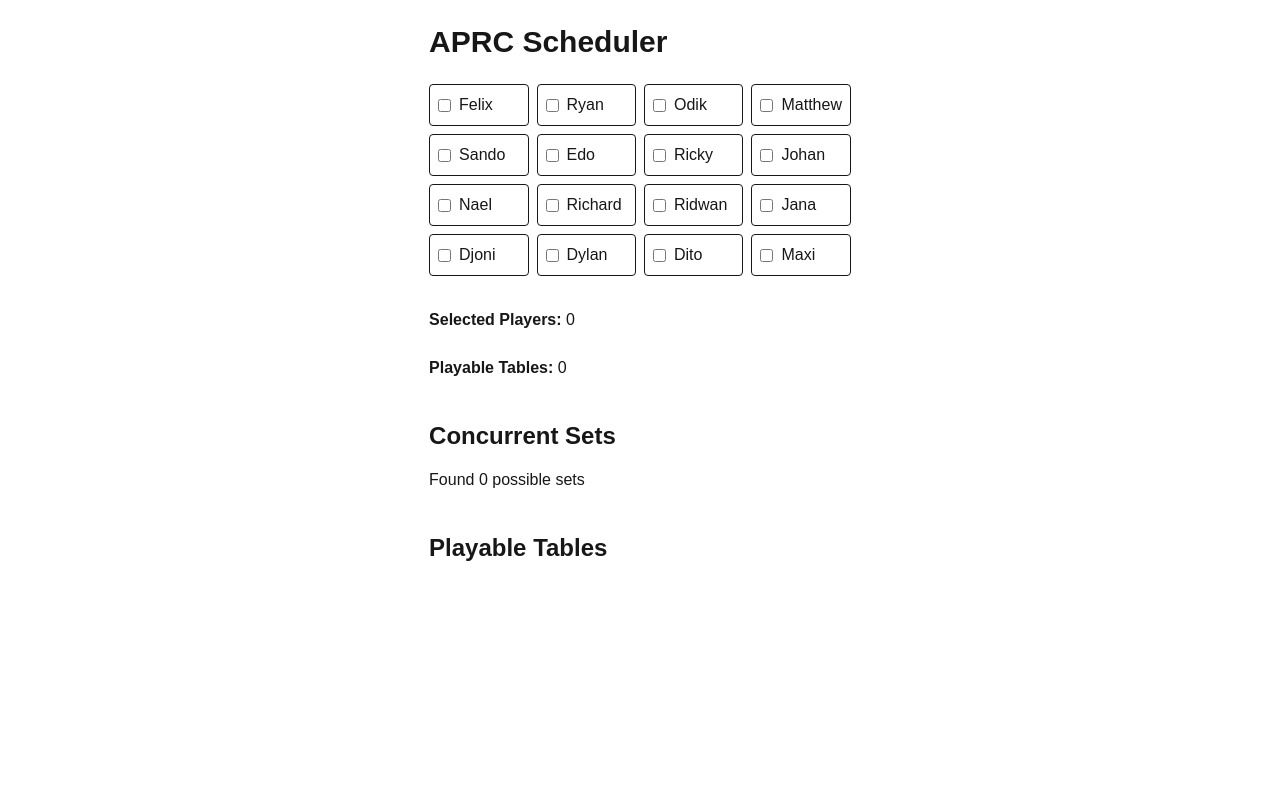
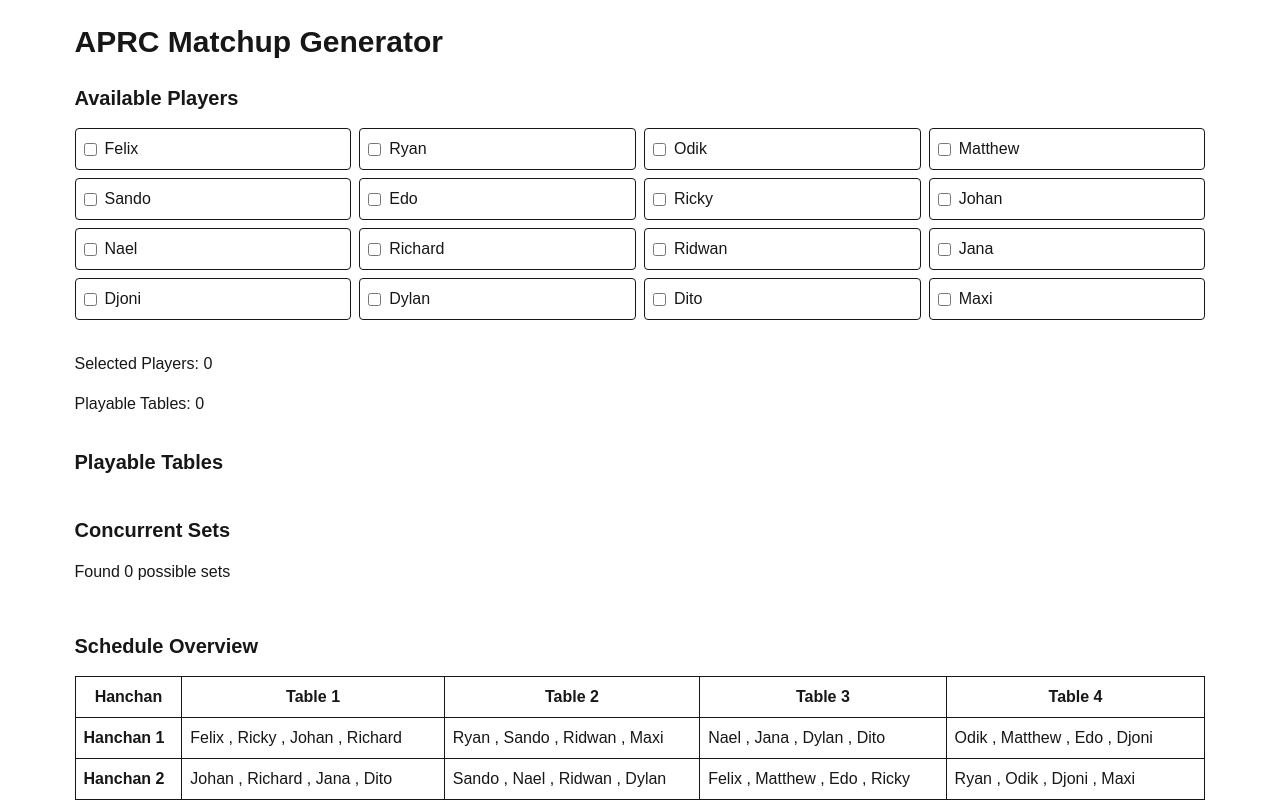
Before and after one commit to whitesn/aprc-matchup-generator, a Next.js app: page / in a window 1280 px wide. Shown: the top 800 px of the page. Built offline with nearby package versions, Linux system fonts and the light colour scheme.

Commit message:
Added finished matches to be excluded from search results

```diff
--- a/app/page.tsx
+++ b/app/page.tsx
@@ -1,7 +1,7 @@
 "use client";
 
 import { useEffect, useMemo, useState } from "react";
-import { ScheduleData } from "@/models/schedules";
+import { ScheduleData, CompletedData } from "@/models/schedules";
 
 type PlayableTable = {
   hanchanId: number;
@@ -10,40 +10,71 @@ type PlayableTable = {
 };
 
 export default function Home() {
-  const [data, setData] = useState<ScheduleData | null>(null);
+  const [scheduleData, setScheduleData] = useState<ScheduleData | null>(null);
+
+  const [completedData, setCompletedData] = useState<CompletedData | null>(
+    null,
+  );
+
   const [selectedPlayers, setSelectedPlayers] = useState<number[]>([]);
 
   useEffect(() => {
-    fetch("/schedules.json")
-      .then((res) => res.json())
-      .then((json: ScheduleData) => {
-        setData(json);
+    Promise.all([
+      fetch("/schedules.json").then((r) => r.json()),
+      fetch("/completed.json").then((r) => r.json()),
+    ]).then(([schedule, completed]) => {
+      setScheduleData(schedule);
+      setCompletedData(completed);
     });
   }, []);
 
   const participantMap = useMemo(() => {
-    if (!data) return {};
+    if (!scheduleData) return {};
 
     return Object.fromEntries(
-      data.participants.map((p) => [p.id, p.name]),
+      scheduleData.participants.map((p) => [p.id, p.name]),
     ) as Record<number, string>;
-  }, [data]);
+  }, [scheduleData]);
+
+  const completedLookup = useMemo(() => {
+    const lookup = new Set<string>();
+
+    if (!completedData) {
+      return lookup;
+    }
+
+    completedData.hanchans.forEach((h) => {
+      h.tables.forEach((tableNo) => {
+        lookup.add(`${h.id}-${tableNo}`);
+      });
+    });
+
+    return lookup;
+  }, [completedData]);
 
   const playableTables = useMemo<PlayableTable[]>(() => {
-    if (!data) return [];
+    if (!scheduleData) return [];
 
-    return data.hanchans.flatMap((hanchan) =>
+    return scheduleData.hanchans.flatMap((hanchan) =>
       hanchan.tables
         .map((table, index) => ({
           hanchanId: hanchan.id,
           tableNo: index + 1,
           players: table,
         }))
-        .filter((table) =>
-          table.players.every((playerId) => selectedPlayers.includes(playerId)),
-        ),
+        .filter((table) => {
+          const playable = table.players.every((playerId) =>
+            selectedPlayers.includes(playerId),
           );
-  }, [data, selectedPlayers]);
+
+          const completed = completedLookup.has(
+            `${table.hanchanId}-${table.tableNo}`,
+          );
+
+          return playable && !completed;
+        }),
+    );
+  }, [scheduleData, selectedPlayers, completedLookup]);
 
   const concurrentSets = useMemo(() => {
     const tablesNeeded = Math.floor(selectedPlayers.length / 4);
@@ -83,26 +114,62 @@ export default function Home() {
 
     backtrack(0, []);
 
-    return results;
-  }, [playableTables, selectedPlayers]);
+    return results.slice(0, 100);
+  }, [playableTables, selectedPlayers.length]);
 
-  if (!data) {
-    return (
-      <main className="p-6">
-        <div>Loading schedules...</div>
-      </main>
+  const playerMatchCounts = useMemo(() => {
+    if (!scheduleData) return [];
+
+    const counts = new Map<number, number>();
+
+    scheduleData.participants.forEach((p) => {
+      counts.set(p.id, 0);
+    });
+
+    scheduleData.hanchans.forEach((hanchan) => {
+      hanchan.tables.forEach((table, index) => {
+        const tableNo = index + 1;
+
+        const isCompleted = completedLookup.has(`${hanchan.id}-${tableNo}`);
+
+        if (!isCompleted) {
+          return;
+        }
+
+        table.forEach((playerId) => {
+          counts.set(playerId, (counts.get(playerId) ?? 0) + 1);
+        });
+      });
+    });
+
+    return [...counts.entries()]
+      .map(([playerId, matchCount]) => ({
+        playerId,
+        playerName: participantMap[playerId],
+        matchCount,
+      }))
+      .sort(
+        (a, b) =>
+          b.matchCount - a.matchCount ||
+          a.playerName.localeCompare(b.playerName),
       );
+  }, [scheduleData, completedLookup, participantMap]);
+
+  if (!scheduleData || !completedData) {
+    return <main className="p-6">Loading...</main>;
   }
 
   return (
-    <main className="p-6 max-w-6xl mx-auto">
-      <h1 className="text-3xl font-bold mb-6">APRC Scheduler</h1>
+    <main className="p-6 max-w-7xl mx-auto">
+      <h1 className="text-3xl font-bold mb-6">APRC Matchup Generator</h1>
+
+      <h2 className="text-xl font-semibold mb-4">Available Players</h2>
 
       <div className="grid grid-cols-2 md:grid-cols-4 gap-2 mb-8">
-        {data.participants.map((player) => (
+        {scheduleData.participants.map((player) => (
           <label
             key={player.id}
-            className="flex items-center gap-2 border rounded p-2"
+            className="border rounded p-2 flex items-center gap-2"
           >
             <input
               type="checkbox"
@@ -118,21 +185,37 @@ export default function Home() {
               }}
             />
 
-            <span>{player.name}</span>
+            {player.name}
           </label>
         ))}
       </div>
 
-      <div className="mb-6">
-        <strong>Selected Players:</strong> {selectedPlayers.length}
+      <div className="mb-4">Selected Players: {selectedPlayers.length}</div>
+
+      <div className="mb-8">Playable Tables: {playableTables.length}</div>
+
+      <h2 className="text-xl font-semibold mb-4">Playable Tables</h2>
+
+      <div className="space-y-3 mb-10">
+        {playableTables.map((table) => (
+          <div
+            key={`${table.hanchanId}-${table.tableNo}`}
+            className="border rounded p-4"
+          >
+            <div className="font-semibold">
+              Hanchan {table.hanchanId}
+              {" - "}
+              Table {table.tableNo}
             </div>
 
-      <div className="mb-4">
-        <strong>Playable Tables:</strong> {playableTables.length}
+            <div className="mt-2">
+              {table.players.map((id) => participantMap[id]).join(", ")}
+            </div>
+          </div>
+        ))}
       </div>
 
-      <div className="mt-10">
-        <h2 className="text-2xl font-bold mb-4">Concurrent Sets</h2>
+      <h2 className="text-xl font-semibold mb-4">Concurrent Sets</h2>
 
       <div className="mb-4">Found {concurrentSets.length} possible sets</div>
 
@@ -153,27 +236,74 @@ export default function Home() {
           </div>
         ))}
       </div>
+      <h2 className="text-xl font-semibold mt-12 mb-4">Schedule Overview</h2>
 
-        <div className="mt-10"></div>
-        <h2 className="text-2xl font-bold mb-4">Playable Tables</h2>
+      <div className="overflow-x-auto">
+        <table className="border-collapse border">
+          <thead>
+            <tr>
+              <th className="border p-2">Hanchan</th>
 
-        <div className="space-y-3">
-          {playableTables.map((table) => (
-            <div
-              key={`${table.hanchanId}-${table.tableNo}`}
-              className="border rounded p-4"
+              <th className="border p-2">Table 1</th>
+
+              <th className="border p-2">Table 2</th>
+
+              <th className="border p-2">Table 3</th>
+
+              <th className="border p-2">Table 4</th>
+            </tr>
+          </thead>
+
+          <tbody>
+            {scheduleData.hanchans.map((hanchan) => (
+              <tr key={hanchan.id}>
+                <td className="border p-2 font-bold">Hanchan {hanchan.id}</td>
+
+                {hanchan.tables.map((table, index) => {
+                  const tableNo = index + 1;
+
+                  const isCompleted = completedLookup.has(
+                    `${hanchan.id}-${tableNo}`,
+                  );
+
+                  return (
+                    <td
+                      key={tableNo}
+                      className={`border p-2 align-top ${
+                        isCompleted ? "bg-yellow-600" : ""
+                      }`}
                     >
-              <div className="font-semibold">
-                Hanchan {table.hanchanId} - Table {table.tableNo}
+                      {table
+                        .map((playerId) => `${participantMap[playerId]}`)
+                        .join(" , ")}
+                    </td>
+                  );
+                })}
+              </tr>
+            ))}
+          </tbody>
+        </table>
       </div>
+      <h2 className="text-xl font-semibold mt-12 mb-4">Player Match Counts</h2>
 
-              <div className="mt-2">
-                {table.players.map((id) => participantMap[id]).join(", ")}
-              </div>
-            </div>
+      <table className="border-collapse border w-full">
+        <thead>
+          <tr>
+            <th className="border p-2 text-left">Player</th>
+            <th className="border p-2 text-left">Match Count</th>
+          </tr>
+        </thead>
+
+        <tbody>
+          {playerMatchCounts.map((player) => (
+            <tr key={player.playerId}>
+              <td className="border p-2">{player.playerName}</td>
+
+              <td className="border p-2">{player.matchCount}</td>
+            </tr>
           ))}
-        </div>
-      </div>
+        </tbody>
+      </table>
     </main>
   );
 }
--- a/models/schedules.ts
+++ b/models/schedules.ts
@@ -12,3 +12,10 @@ export interface ScheduleData {
   participants: Participant[];
   hanchans: Hanchan[];
 }
+
+export interface CompletedData {
+  hanchans: {
+    id: number;
+    tables: number[];
+  }[];
+}
--- /dev/null
+++ b/public/completed.json
@@ -0,0 +1,54 @@
+{
+  "hanchans": [
+    { "id": 1, "tables": [] },
+    { "id": 2, "tables": [] },
+    { "id": 3, "tables": [3] },
+    { "id": 4, "tables": [] },
+    { "id": 5, "tables": [] },
+    { "id": 6, "tables": [3] },
+    { "id": 7, "tables": [3] },
+    { "id": 8, "tables": [3] },
+    { "id": 9, "tables": [] },
+    { "id": 10, "tables": [1] },
+    { "id": 11, "tables": [1] },
+    { "id": 12, "tables": [2] },
+    { "id": 13, "tables": [2, 3] },
+    { "id": 14, "tables": [2, 4] },
+    { "id": 15, "tables": [1] },
+    { "id": 16, "tables": [] },
+    { "id": 17, "tables": [] },
+    { "id": 18, "tables": [] },
+    { "id": 19, "tables": [2] },
+    { "id": 20, "tables": [] },
+    { "id": 21, "tables": [2] },
+    { "id": 22, "tables": [] },
+    { "id": 23, "tables": [] },
+    { "id": 24, "tables": [] },
+    { "id": 25, "tables": [] },
+    { "id": 26, "tables": [3] },
+    { "id": 27, "tables": [] },
+    { "id": 28, "tables": [] },
+    { "id": 29, "tables": [2] },
+    { "id": 30, "tables": [] },
+    { "id": 31, "tables": [] },
+    { "id": 32, "tables": [2] },
+    { "id": 33, "tables": [] },
+    { "id": 34, "tables": [] },
+    { "id": 35, "tables": [2] },
+    { "id": 36, "tables": [2, 3] },
+    { "id": 37, "tables": [] },
+    { "id": 38, "tables": [] },
+    { "id": 39, "tables": [] },
+    { "id": 40, "tables": [] },
+    { "id": 41, "tables": [4] },
+    { "id": 42, "tables": [3] },
+    { "id": 43, "tables": [] },
+    { "id": 44, "tables": [] },
+    { "id": 45, "tables": [1] },
+    { "id": 46, "tables": [] },
+    { "id": 47, "tables": [] },
+    { "id": 48, "tables": [3] },
+    { "id": 49, "tables": [4] },
+    { "id": 50, "tables": [] }
+  ]
+}
```
Lines whose indentation alone changed are shown as unchanged.
